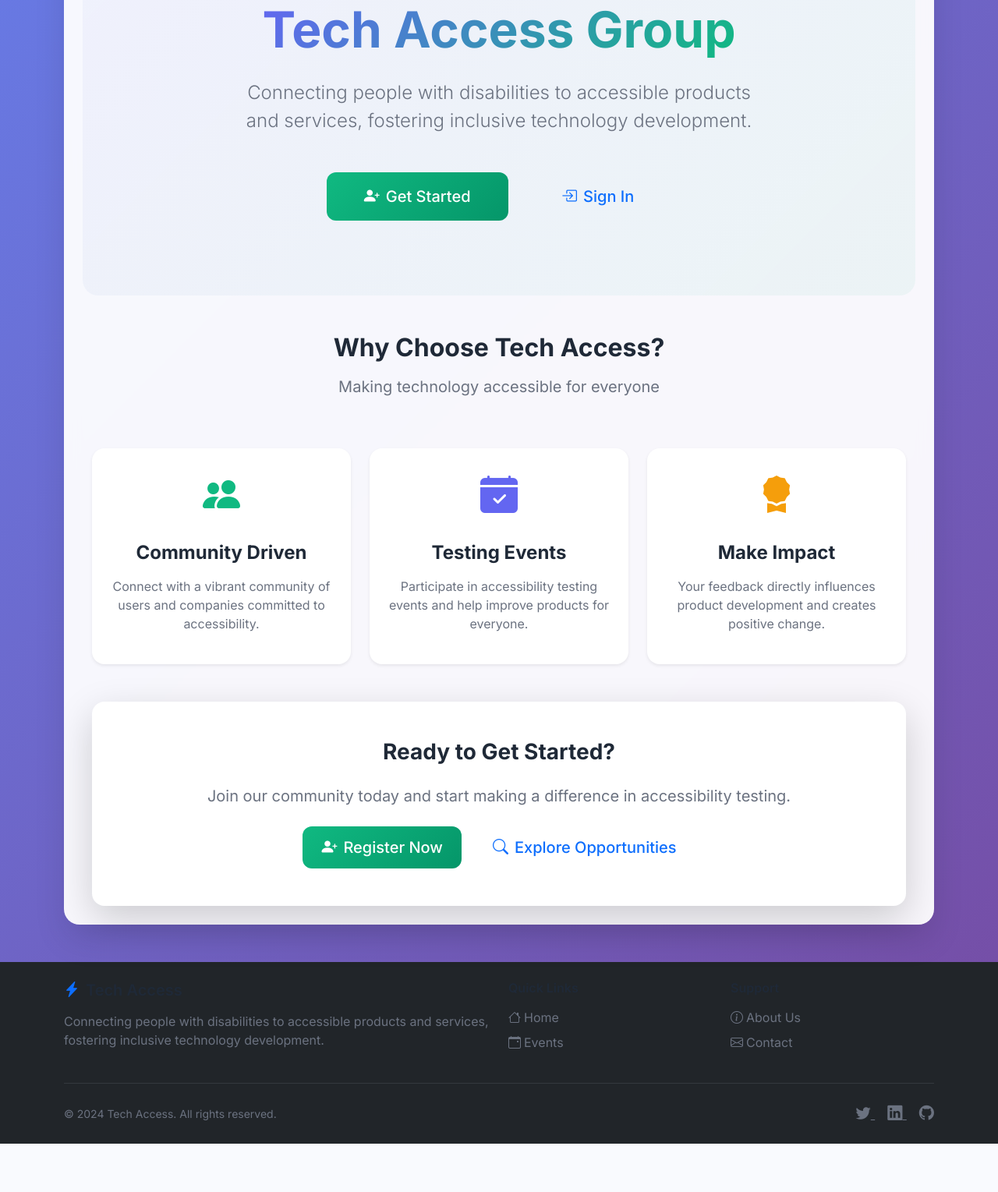
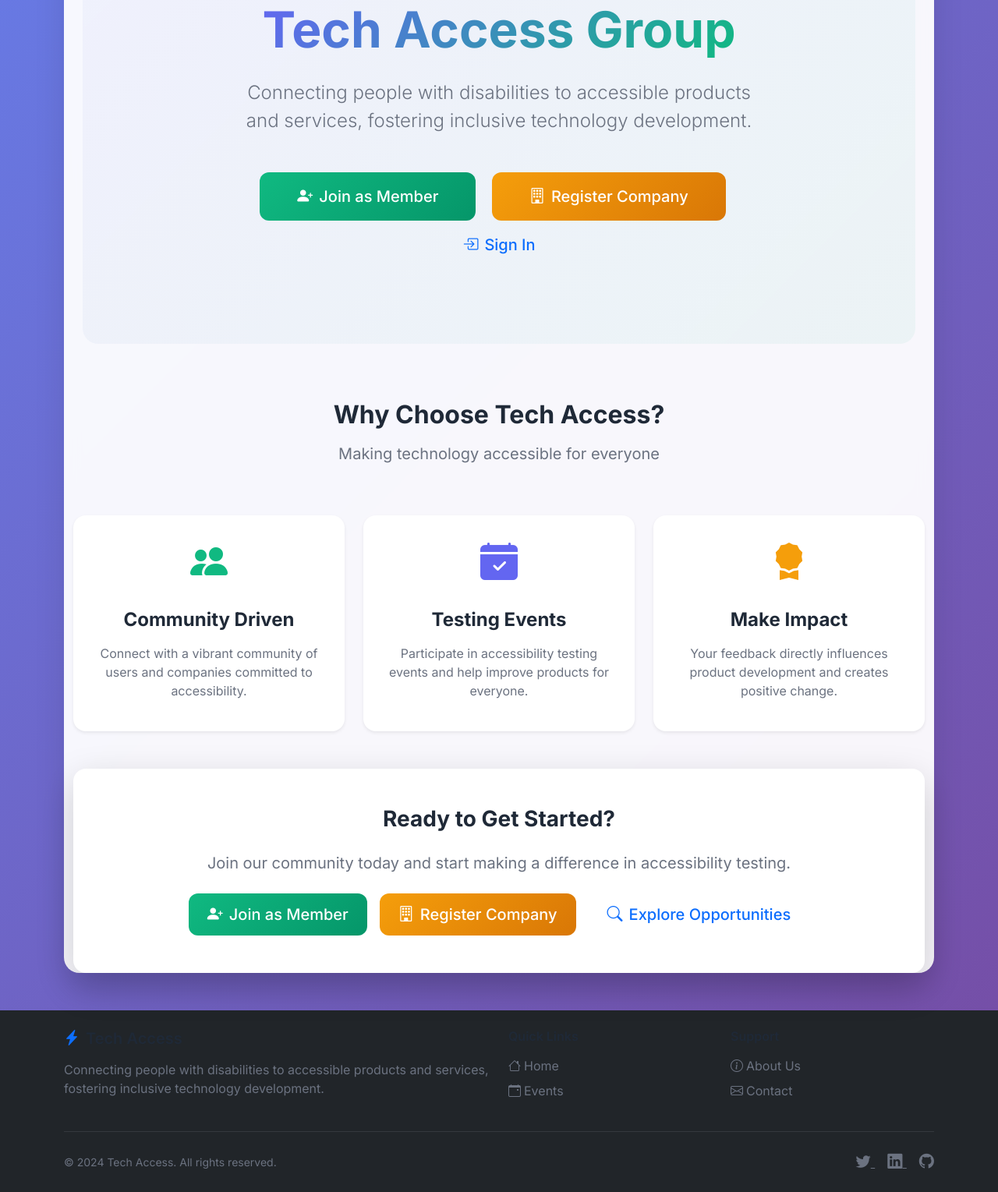
Before and after one commit to lancepounds/tech-access-platform, a Flask app: page / in a window 1280 px wide. Shown: the part 316-1845 px from the top of the page at 78% size. Before the commit the page ends 1783 px from the top, so only its background shows below. Run offline with Flask 3, Linux system fonts and the light colour scheme.

Commit message:
Assistant checkpoint: Add company registration buttons to home page
Assistant generated file changes:
- templates/index.html: Add company registration button to home page, Add company registration option to CTA section

---

User prompt:

Why is there not a siogn on for companies at the home page?

Replit-Commit-Author: Assistant
Replit-Commit-Session-Id: 5f884733-da6f-4504-bb82-ccf3195bd995

```diff
--- a/templates/index.html
+++ b/templates/index.html
@@ -22,12 +22,15 @@
         {% if not session.get('role') %}
         <div class="hero-actions mb-5">
           <a href="{{ url_for('users.show_register') }}" class="btn btn-success btn-lg me-3 px-5 py-3">
-            <i class="bi bi-person-plus-fill me-2"></i>Get Started
+            <i class="bi bi-person-plus-fill me-2"></i>Join as Member
+          </a>
+          <a href="{{ url_for('companies.show_register') }}" class="btn btn-warning btn-lg me-3 px-5 py-3">
+            <i class="bi bi-building me-2"></i>Register Company
           </a>
           <a href="{{ url_for('auth.login_page') }}" class="btn btn-outline-primary btn-lg px-5 py-3">
             <i class="bi bi-box-arrow-in-right me-2"></i>Sign In
           </a>
-        </div>
+        </div></div>
         {% else %}
         <div class="hero-actions mb-5">
           <a href="{{ url_for('main.show_events') }}" class="btn btn-primary btn-lg me-3 px-5 py-3">
@@ -142,7 +145,10 @@
           <p class="text-muted mb-4 fs-5">Join our community today and start making a difference in accessibility testing.</p>
           <div class="d-flex flex-column flex-sm-row gap-3 justify-content-center">
             <a href="{{ url_for('users.show_register') }}" class="btn btn-success btn-lg px-4">
-              <i class="bi bi-person-plus-fill me-2"></i>Register Now
+              <i class="bi bi-person-plus-fill me-2"></i>Join as Member
+            </a>
+            <a href="{{ url_for('companies.show_register') }}" class="btn btn-warning btn-lg px-4">
+              <i class="bi bi-building me-2"></i>Register Company
             </a>
             <a href="{{ url_for('main.testing_opportunities') }}" class="btn btn-outline-primary btn-lg px-4">
               <i class="bi bi-search me-2"></i>Explore Opportunities
```
